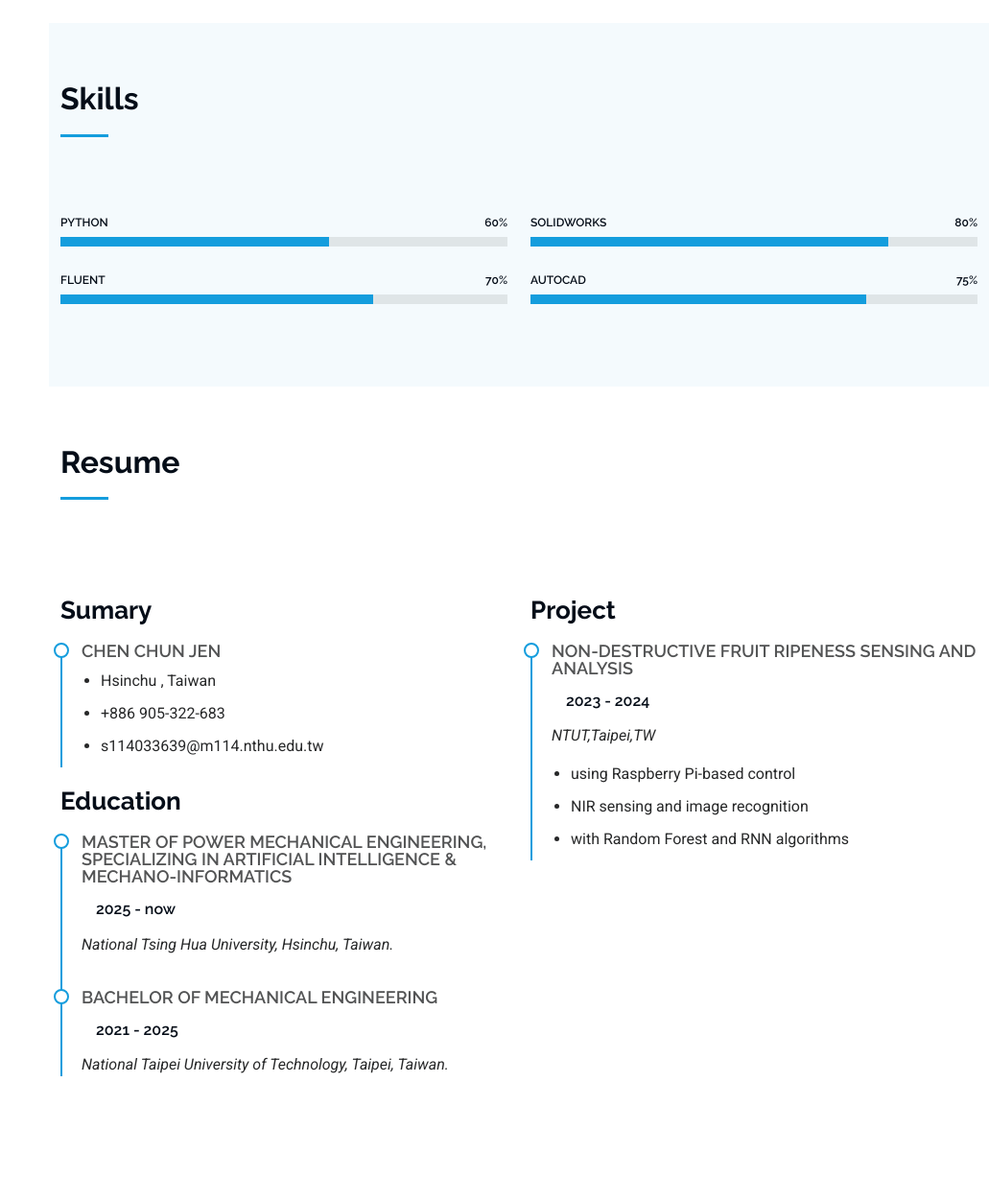
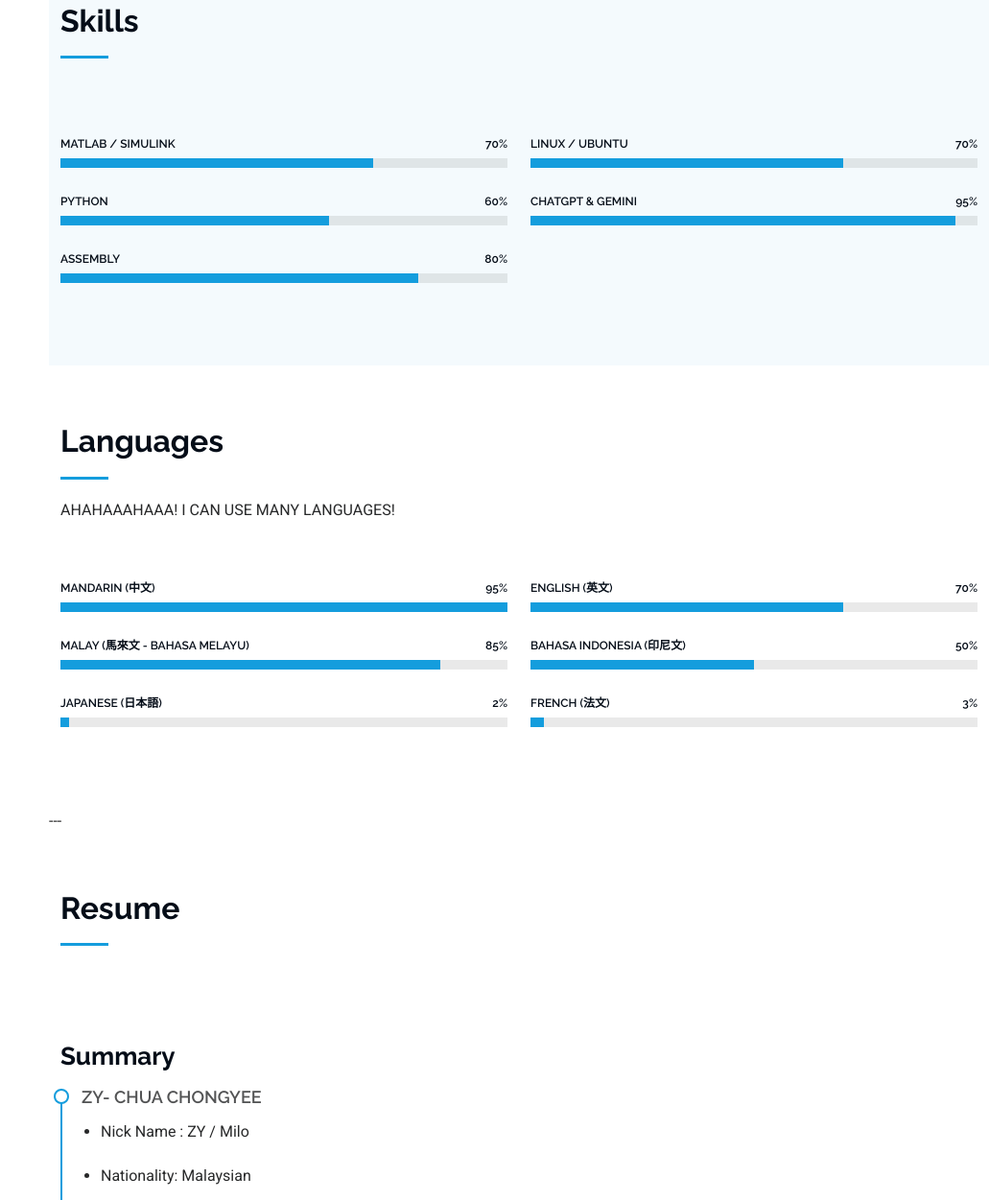
Before and after one commit to CRAZY0921/CRAZY0921.github.io, a plain HTML site: page index.html in a window 1280 px wide. Shown: the part 1395-2646 px from the top of the page at 96% size, without its empty margins (249-1280 px from the left). Drawn offline with Linux system fonts and the light colour scheme.

Commit message:
Add files via upload

```diff
--- a/index.html
+++ b/index.html
@@ -1,5 +1,6 @@
 <!DOCTYPE html>
 <html lang="en">
+
 
 <head>
   <meta charset="utf-8">
@@ -42,25 +43,27 @@
     <i class="header-toggle d-xl-none bi bi-list"></i>
 
     <div class="profile-img">
-      <img src="assets/img/4.png" alt="" class="img-fluid rounded-circle">
+      <img src="assets/img/4.jpg" alt="" class="img-fluid rounded-circle">
     </div>
 
     <a href="index.html" class="logo d-flex align-items-center justify-content-center">
       <!-- Uncomment the line below if you also wish to use an image logo -->
       <!-- <img src="assets/img/logo.png" alt=""> -->
-      <h1 class="sitename">Chen Chun Jen</h1>
+      <h1 class="sitename">ZY- CHUA CHONGYEE</h1>
     </a>
 
     <div class="social-links text-center">
-      <a href="#" class="facebook"><i class="bi bi-facebook"></i></a>
-      <a href="#" class="instagram"><i class="bi bi-instagram"></i></a>
-      <a href="https://github.com/jerry12221" class="github"><i class="bi bi-github"></i></a>
+      <a href="https://www.facebook.com/share/1EbzKjfvxr/" class="facebook"><i class="bi bi-facebook"></i></a>
+      <a href="https://www.instagram.com/whites_carrots?igsh=MWNyb2RnZ3JjbWFwZA==" class="instagram"><i class="bi bi-instagram"></i></a>
+      <a href="https://github.com/CRAZY0921" class="github"><i class="bi bi-github"></i></a>
     </div>
 
     <nav id="navmenu" class="navmenu">
       <ul>
         <li><a href="#hero" class="active"><i class="bi bi-house navicon"></i>Home</a></li>
         <li><a href="#about"><i class="bi bi-person navicon"></i> About</a></li>
+        <li><a href="#skills"><i class="bi bi-hdd-stack navicon"></i> Skills</a></li>
+        <li><a href="#languages"><i class="bi bi-translate navicon"></i> Languages</a></li>
         <li><a href="#resume"><i class="bi bi-file-earmark-text navicon"></i> Resume</a></li>
         <li><a href="#contact"><i class="bi bi-envelope navicon"></i> Contact</a></li>
       </ul>
@@ -76,11 +79,12 @@
       <img src="assets/img/2.jpg" alt="" data-aos="fade-in" class="">
 
       <div class="container" data-aos="fade-up" data-aos-delay="100">
-        <h2>Chen Chun Jen</h2>
-        <p>I'm <span class="typed" data-typed-items="Student">
+        <h2>ZY- CHUA CHONGYEE</h2>
+        <p>I'm <span class="typed" data-typed-items="Milo~ I come from Malaysia 🇲🇾">
       </div>
 
     </section><!-- /Hero Section -->
+
 
     <!-- About Section -->
     <section id="about" class="about section">
@@ -94,27 +98,27 @@
 
         <div class="row gy-4 justify-content-center">
           <div class="col-lg-4">
-            <img src="assets/img/2.jpg" class="img-fluid" alt="">
+            <img src="assets/img/4.jpg" class="img-fluid" alt="">
           </div>
           <div class="col-lg-8 content">
             <h2>Self-introduction</h2>
             <p class="fst-italic py-3">
-            Hi, I'm Chen Chun-Jen , currently pursuing my studies in the Department of Power Mechanical Engineering at National Tsing Hua University. My research focuses on robotics and artificial intelligence, particularly in smart control and human-machine interface design.
+
             </p>
             <div class="row">
               <div class="col-lg-6">
                 <ul>
-                  <li><i class="bi bi-chevron-right"></i> <strong>Birthday:</strong> <span>16 Feb 2003</span></li>
+                  <li><i class="bi bi-chevron-right"></i> <strong>Birthday:</strong> <span>21 SEPT 2002</span></li>
 
-                  <li><i class="bi bi-chevron-right"></i> <strong>Phone:</strong> <span>+886 905-322-683</span></li>
+                  <li><i class="bi bi-chevron-right"></i> <strong>Phone:</strong> <span>+886 916-790-065</span></li>
                   <li><i class="bi bi-chevron-right"></i> <strong>City:</strong> <span>Hsinchu , Taiwan</span></li>
                 </ul>
               </div>
               <div class="col-lg-6">
                 <ul>
-                  <li><i class="bi bi-chevron-right"></i> <strong>Age:</strong> <span>22</span></li>
+                  <li><i class="bi bi-chevron-right"></i> <strong>Age:</strong> <span>24</span></li>
                   <li><i class="bi bi-chevron-right"></i> <strong>Degree:</strong> <span>Master</span></li>
-                  <li><i class="bi bi-chevron-right"></i> <strong>Email:</strong> <span>s114033639@m114.nthu.edu.tw</span></li>
+                  <li><i class="bi bi-chevron-right"></i> <strong>Email:</strong> <span>zhongilovexx@gmail.com</span></li>
 
                 </ul>
               </div>
@@ -146,16 +150,23 @@
           <div class="col-lg-6">
 
             <div class="progress">
-              <span class="skill"><span>PyTHon</span> <i class="val">60%</i></span>
+              <span class="skill"><span>MATLAB / SIMULINK</span> <i class="val">70%</i></span>
+              <div class="progress-bar-wrap">
+                <div class="progress-bar" role="progressbar" aria-valuenow="70" aria-valuemin="0" aria-valuemax="100"></div>
+              </div>
+            </div><!-- End Skills Item -->
+
+            <div class="progress">
+              <span class="skill"><span>PYTHON</span> <i class="val">60%</i></span>
               <div class="progress-bar-wrap">
                 <div class="progress-bar" role="progressbar" aria-valuenow="60" aria-valuemin="0" aria-valuemax="100"></div>
               </div>
             </div><!-- End Skills Item -->
 
             <div class="progress">
-              <span class="skill"><span>Fluent</span> <i class="val">70%</i></span>
+              <span class="skill"><span>Assembly</span> <i class="val">80%</i></span>
               <div class="progress-bar-wrap">
-                <div class="progress-bar" role="progressbar" aria-valuenow="70" aria-valuemin="0" aria-valuemax="100"></div>
+                <div class="progress-bar" role="progressbar" aria-valuenow="80" aria-valuemin="0" aria-valuemax="100"></div>
               </div>
             </div><!-- End Skills Item -->
 
@@ -164,16 +175,16 @@
           <div class="col-lg-6">
 
             <div class="progress">
-              <span class="skill"><span>SolidWorks</span> <i class="val">80%</i></span>
+              <span class="skill"><span>Linux / Ubuntu</span> <i class="val">70%</i></span>
               <div class="progress-bar-wrap">
-                <div class="progress-bar" role="progressbar" aria-valuenow="80" aria-valuemin="0" aria-valuemax="100"></div>
+                <div class="progress-bar" role="progressbar" aria-valuenow="70" aria-valuemin="0" aria-valuemax="100"></div>
               </div>
             </div><!-- End Skills Item -->
 
             <div class="progress">
-              <span class="skill"><span>AUTOCAD</span> <i class="val">75%</i></span>
+              <span class="skill"><span>CHATGPT & GEMINI</span> <i class="val">95%</i></span>
               <div class="progress-bar-wrap">
-                <div class="progress-bar" role="progressbar" aria-valuenow="75" aria-valuemax="100"></div>
+                <div class="progress-bar" role="progressbar" aria-valuenow="95" aria-valuemax="100"></div>
 
           </div>
 
@@ -182,6 +193,71 @@
       </div>
 
     </section><!-- /Skills Section -->
+
+<section id="languages" class="skills section">
+      <div class="container" data-aos="fade-up" data-aos-delay="100">
+
+        <div class="section-title">
+          <h2>Languages</h2>
+          <p>AHAHAAAHAAA! I CAN USE MANY LANGUAGES!</p>
+        </div>
+
+        <div class="row skills-content">
+
+          <div class="col-lg-6">
+            <div class="progress">
+              <span class="skill"><span>MANDARIN (中文)</span> <i class="val">95%</i></span>
+              <div class="progress-bar-wrap">
+                <div class="progress-bar" role="progressbar" aria-valuenow="95" aria-valuemin="0" aria-valuemax="100" style="width: 100%;"></div>
+              </div>
+            </div>
+
+            <div class="progress">
+              <span class="skill"><span>MALAY (馬來文 - BAHASA MELAYU)</span> <i class="val">85%</i></span>
+              <div class="progress-bar-wrap">
+                <div class="progress-bar" role="progressbar" aria-valuenow="85" aria-valuemin="0" aria-valuemax="100" style="width: 85%;"></div>
+              </div>
+            </div>
+
+
+            <div class="progress">
+              <span class="skill"><span>JAPANESE (日本語)</span> <i class="val">2%</i></span>
+              <div class="progress-bar-wrap">
+                <div class="progress-bar" role="progressbar" aria-valuenow="2" aria-valuemin="0" aria-valuemax="100" style="width: 2%;"></div>
+              </div>
+            </div>
+          </div>
+
+          <div class="col-lg-6">
+            <div class="progress">
+              <span class="skill"><span>ENGLISH (英文)</span> <i class="val">70%</i></span>
+              <div class="progress-bar-wrap">
+                <div class="progress-bar" role="progressbar" aria-valuenow="70" aria-valuemin="0" aria-valuemax="100" style="width: 70%;"></div>
+              </div>
+            </div>
+
+            <div class="progress">
+              <span class="skill"><span>BAHASA INDONESIA (印尼文)</span> <i class="val">50%</i></span>
+              <div class="progress-bar-wrap">
+                <div class="progress-bar" role="progressbar" aria-valuenow="50" aria-valuemin="0" aria-valuemax="100" style="width: 50%;"></div>
+              </div>
+            </div>
+
+            <div class="progress">
+              <span class="skill"><span>FRENCH (法文)</span> <i class="val">3%</i></span>
+              <div class="progress-bar-wrap">
+                <div class="progress-bar" role="progressbar" aria-valuenow="3" aria-valuemin="0" aria-valuemax="100" style="width: 3%;"></div>
+              </div>
+            </div>
+
+        </div>
+      </div>
+    </section>
+
+---
+
+
+
 
     <!-- Resume Section -->
     <section id="resume" class="resume section">
@@ -196,47 +272,34 @@
 
         <div class="row">
 
-          <div class="col-lg-6" data-aos="fade-up" data-aos-delay="100">
-            <h3 class="resume-title">Sumary</h3>
+   <div class="col-lg-6" data-aos="fade-up" data-aos-delay="100">
+            <h3 class="resume-title" style="margin-bottom: 20px;">Summary</h3>
 
             <div class="resume-item pb-0">
-              <h4>Chen Chun Jen</h4>
+              <h4 style="margin-bottom: 15px;">ZY- CHUA CHONGYEE</h4>
 
               <ul>
-                <li>Hsinchu , Taiwan</li>
-                <li>+886 905-322-683</li>
-                <li>s114033639@m114.nthu.edu.tw</li>
+                <li style="margin-bottom: 12px;">Nick Name : ZY / Milo </li>
+                <li style="margin-bottom: 12px;">Nationality: Malaysian</li>
+                <li style="margin-bottom: 5px;">Gender: Male</li>
               </ul>
-            </div><!-- Edn Resume Item -->
+            </div>
+
 
             <h3 class="resume-title">Education</h3>
             <div class="resume-item">
-              <h4>Master of Power Mechanical Engineering, specializing in Artificial Intelligence & Mechano-Informatics</h4>
-              <h5>2025 - now</h5>
+              <h4>Master of Power Mechanical Engineering, <br>specializing in Artificial Intelligence & Mechano-Informatics</h4>
+              <h5>2026- now</h5>
               <p><em>National Tsing Hua University, Hsinchu, Taiwan.</em></p>
             </div><!-- Edn Resume Item -->
 
             <div class="resume-item">
               <h4>Bachelor of Mechanical Engineering</h4>
-              <h5>2021 - 2025</h5>
+              <h5>2022 - 2026</h5>
               <p><em>National Taipei University of Technology, Taipei, Taiwan.</em></p>
             </div><!-- Edn Resume Item -->
 
           </div>
-
-          <div class="col-lg-6" data-aos="fade-up" data-aos-delay="200">
-            <h3 class="resume-title">Project</h3>
-            <div class="resume-item">
-              <h4>Non-destructive fruit ripeness sensing and analysis</h4>
-              <h5>2023 - 2024</h5>
-              <p><em>NTUT,Taipei,TW </em></p>
-              <ul>
-                <li>using Raspberry Pi-based control</li>
-                <li>NIR sensing and image recognition </li>
-                <li>with Random Forest and RNN algorithms</li>
-              </ul>
-            </div><!-- Edn Resume Item -->
-
 
           </div>
 
@@ -277,7 +340,7 @@
                 <i class="bi bi-telephone flex-shrink-0"></i>
                 <div>
                   <h3>Call Us</h3>
-                  <p>+886 905 322 683</p>
+                  <p>+886 916 790 065</p>
                 </div>
               </div><!-- End Info Item -->
 
@@ -285,7 +348,7 @@
                 <i class="bi bi-envelope flex-shrink-0"></i>
                 <div>
                   <h3>Email Us</h3>
-                  <p>s114033639@m114.nthu.edu.tw</p>
+                  <p>zhongilovexx@gmail.com</p>
                 </div>
               </div><!-- End Info Item -->
 
```
Also changed, not shown: assets/img/4.jpg (added), 1 other file.
